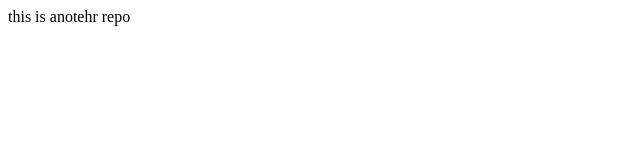
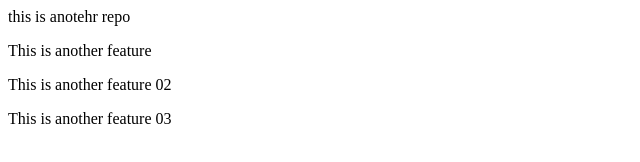
Before and after one commit to Surinderpro007/localrepo, a plain HTML site: page index.html in a window 1280 px wide. Shown: the whole page, without its empty margins (0-640 px from the left). Drawn offline with Linux system fonts and the light colour scheme.

Commit message:
add new text or feature

```diff
--- a/index.html
+++ b/index.html
@@ -1 +1,4 @@
 <p>this is anotehr repo</p>
+<p>This is another feature</p>
+<p>This is another feature 02</p>
+<p>This is another feature 03</p>
```
